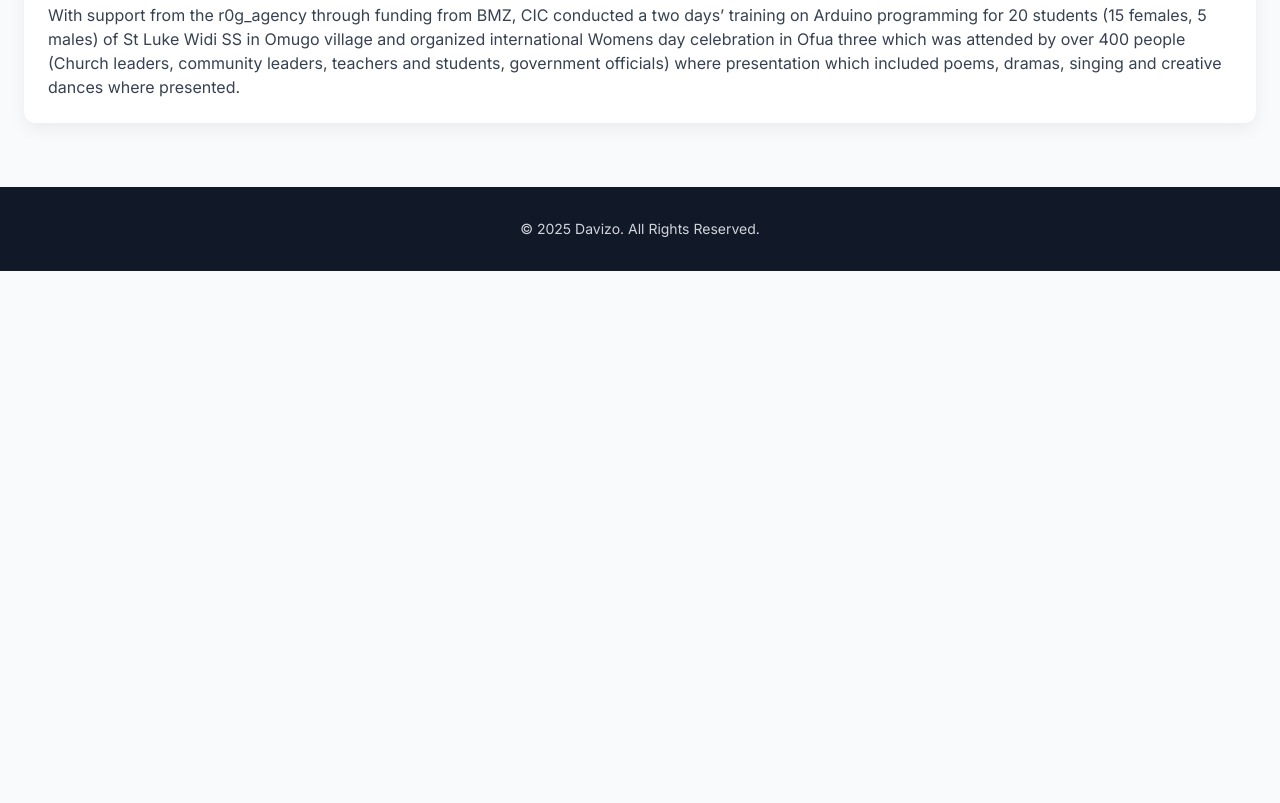
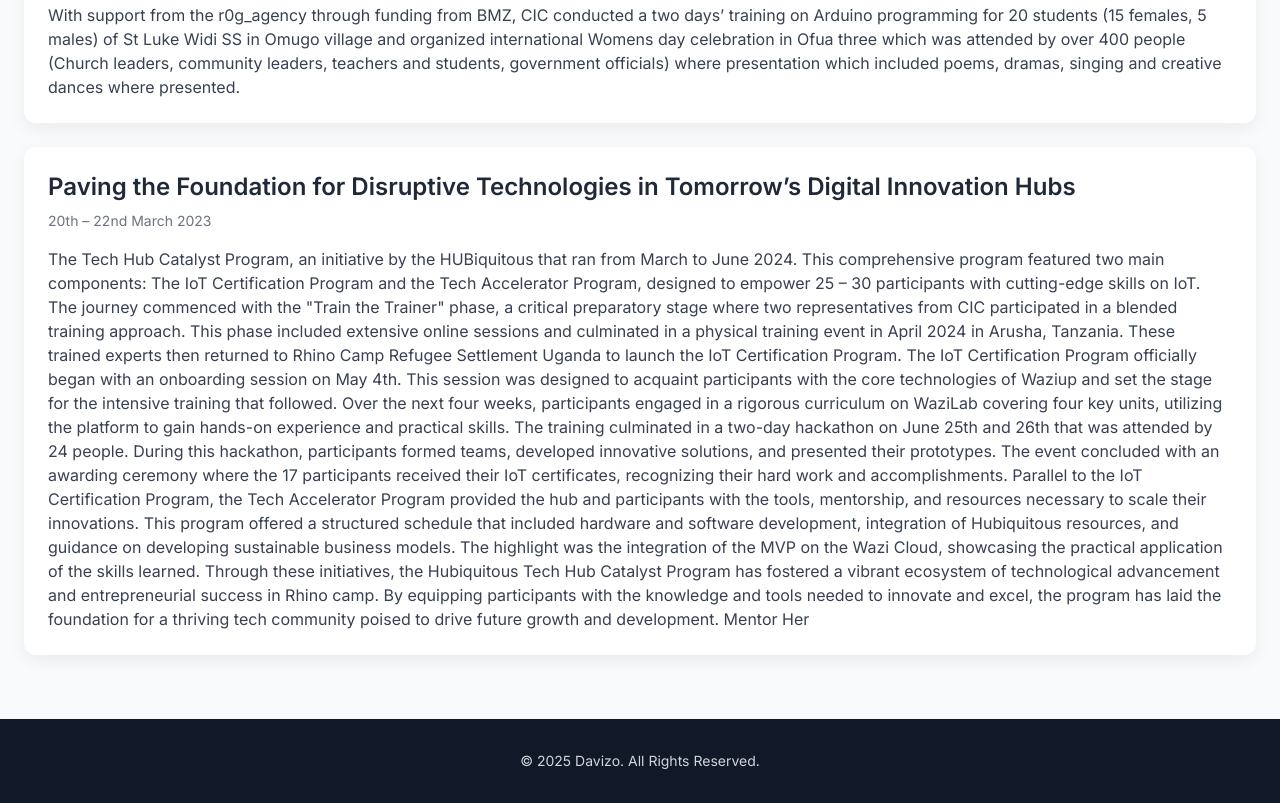
Before and after one commit to akimronald/CIC-org, a website: page CIC.ORG/news.html in a window 1280 px wide. Shown: the part 2449-3252 px from the top of the page. Before the commit the page ends 2720 px from the top, so only its background shows below. Drawn offline with nearby package versions, Linux system fonts and the light colour scheme.

Commit message:
updates news.html
more content on the blog have been added to the page for the recent work that is been done by the cic team in the camp

```diff
--- a/CIC.ORG/news.html
+++ b/CIC.ORG/news.html
@@ -93,6 +93,15 @@
                     <p class="text-sm text-gray-500 mb-4">15th – 16th July 2023</p>
                     <p class="text-gray-700">With support from the r0g_agency through funding from BMZ, CIC conducted a two days’ training on Arduino programming for 20 students (15 females, 5 males) of St Luke Widi SS in Omugo village and organized international Womens day celebration in Ofua three which was attended by over 400 people (Church leaders, community leaders, teachers and students, government officials) where presentation which included poems, dramas, singing and creative dances where presented.</p>
                 </article>
+
+                <article class="card">
+                    <h2 class="text-2xl font-semibold mb-2">Paving the Foundation for Disruptive Technologies in Tomorrow’s Digital Innovation Hubs</h2>
+                    <p class="text-sm text-gray-500 mb-4">20th – 22nd March 2023</p>
+                    <p class="text-gray-700"> The Tech Hub Catalyst Program, an initiative by the HUBiquitous that ran from March to June 2024. This comprehensive program featured two main components: The IoT Certification Program and the Tech Accelerator Program, designed to empower 25 – 30 participants with cutting-edge skills on IoT. The journey commenced with the "Train the Trainer" phase, a critical preparatory stage where two representatives from CIC participated in a blended training approach. This phase included extensive online sessions and culminated in a physical training event in April 2024 in Arusha, Tanzania. These trained experts then returned to Rhino Camp Refugee Settlement Uganda to launch the IoT Certification Program.
+The IoT Certification Program officially began with an onboarding session on May 4th. This session was designed to acquaint participants with the core technologies of Waziup and set the stage for the intensive training that followed. Over the next four weeks, participants engaged in a rigorous curriculum on WaziLab covering four key units, utilizing the platform to gain hands-on experience and practical skills. The training culminated in a two-day hackathon on June 25th and 26th that was attended by 24 people. During this hackathon, participants formed teams, developed innovative solutions, and presented their prototypes. The event concluded with an awarding ceremony where the 17 participants received their IoT certificates, recognizing their hard work and accomplishments. Parallel to the IoT Certification Program, the Tech Accelerator Program provided the hub and participants with the tools, mentorship, and resources necessary to scale their innovations. This program offered a structured schedule that included hardware and software development, integration of Hubiquitous resources, and guidance on developing sustainable business models. The highlight was the integration of the MVP on the Wazi Cloud, showcasing the practical application of the skills learned.
+Through these initiatives, the Hubiquitous Tech Hub Catalyst Program has fostered a vibrant ecosystem of technological advancement and entrepreneurial success in Rhino camp. By equipping participants with the knowledge and tools needed to innovate and excel, the program has laid the foundation for a thriving tech community poised to drive future growth and development.
+Mentor Her
+
             </div>
         </div>
     </main>
```
